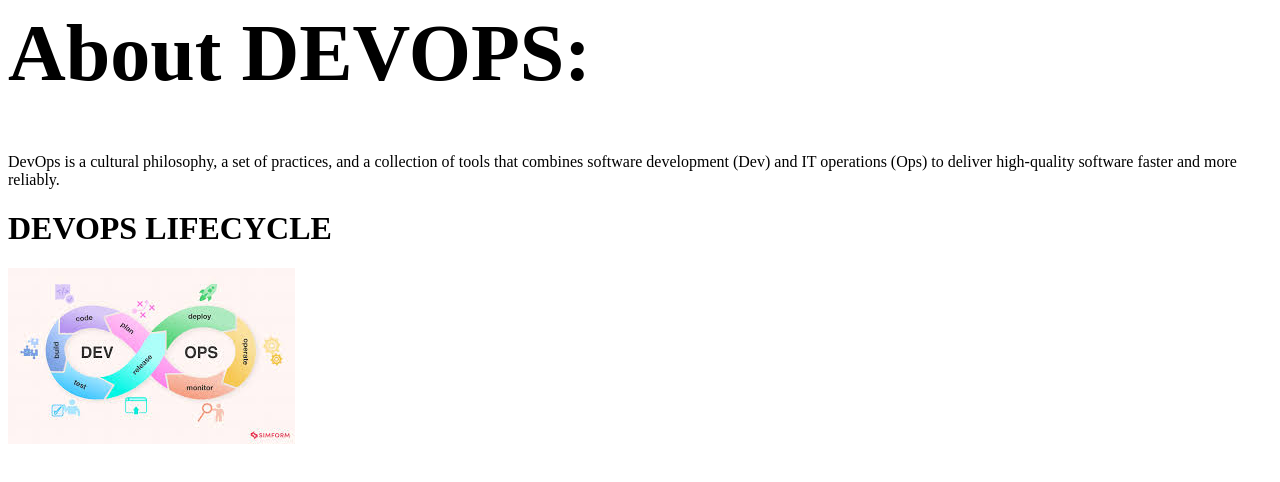
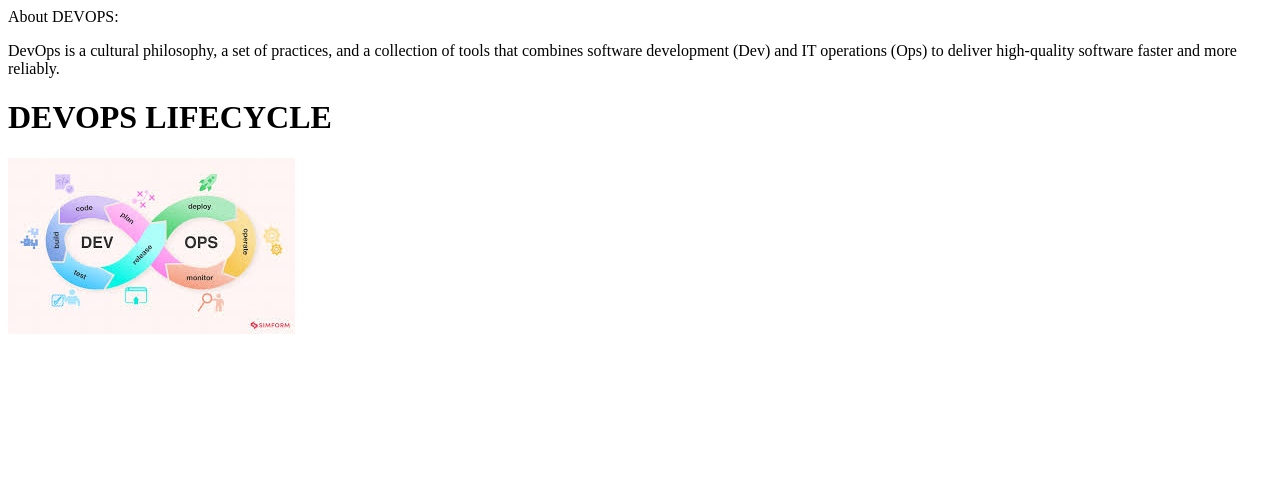
Before and after one commit to vijayaketha/HTML-collab, a plain HTML site: page index.html in a window 1280 px wide. Drawn offline with Linux system fonts and the light colour scheme.

Commit message:
Update index.html

```diff
--- a/index.html
+++ b/index.html
@@ -3,7 +3,7 @@
 <title>Concepts of DevOps</title>
 </head>
 <body>
-<h1 style="font-size:80px;"> About DEVOPS:</h1>
+<h3"> About DEVOPS:</h3>
 <p style="font-size=70px;">DevOps is a cultural philosophy, a set of practices,
 and a collection of tools that combines software development (Dev)
 and IT operations (Ops) to deliver high-quality software faster and more reliably. </p>
```
